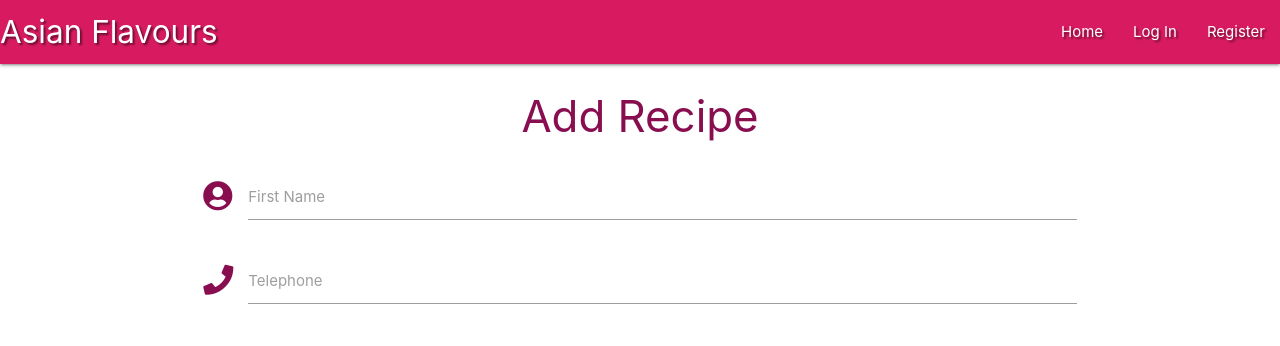
After one commit to gwenjo/MS3-asian-flavours, a Flask app: page /add_recipe in a window 1280 px wide. The commit adds this page. Shown: the top 346 px of the page. Run offline with Flask 2, Linux system fonts and the light colour scheme; some libraries are stand-ins or nearby versions.

Commit message:
Create add_recipe template

```diff
--- a/app.py
+++ b/app.py
@@ -100,6 +100,11 @@ def logout():
     return redirect(url_for("login"))
 
 
+@app.route("/add_recipe")
+def add_task():
+    return render_template("add_recipe.html")
+
+
 if __name__ == "__main__":
     app.run(host=os.environ.get("IP"),
             port=int(os.environ.get("PORT")),
--- /dev/null
+++ b/templates/add_recipe.html
@@ -0,0 +1,24 @@
+
+{% extends "base.html" %}
+{% block content %}
+
+    <h3 class="pink-text text-darken-4 center-align">Add Recipe</h3>
+
+    <div class="row">
+        <form class="col s12" method="POST" action="">
+            <div class="row">
+                <div class="input-field col s12">
+                    <i class="fas fa-user-circle prefix pink-text text-darken-4"></i>
+                    <input id="icon_prefix" type="text" class="validate">
+                    <label for="icon_prefix">First Name</label>
+                </div>
+                <div class="input-field col s12">
+                    <i class="fas fa-phone prefix pink-text text-darken-4"></i>
+                    <input id="icon_telephone" type="tel" class="validate">
+                    <label for="icon_telephone">Telephone</label>
+                </div>
+            </div>
+        </form>
+    </div>
+
+{% endblock %}
--- a/templates/base.html
+++ b/templates/base.html
@@ -24,7 +24,7 @@
                     <li><a href="{{ url_for('get_recipe') }}">Home</a></li>
                     {% if session.user %}
 					    <li><a href="{{ url_for('profile', username=session['user']) }}">Profile</a></li>
-                        <li><a href="#">New Recipe</a></li>
+                        <li><a href="{{ url_for('add_recipe') }}">New Recipe</a></li>
                         <li><a href="#">Manage Categories</a></li>
                         <li><a href="{{ url_for('logout') }}">Log Out</a></li>
                     {% else %}
@@ -41,7 +41,7 @@
             <li><a href="{{ url_for('get_recipe') }}">Home</a></li>
             {% if session.user %}
                 <li><a href="{{ url_for('profile', username=session['user']) }}">Profile</a></li>
-                <li><a href="#">New Recipe</a></li>
+                <li><a href="{{ url_for('add_recipe') }}">New Recipe</a></li>
                 <li><a href="#">Manage Categories</a></li>
                 <li><a href="{{ url_for('logout') }}">Log Out</a></li>
             {% else %}
```
